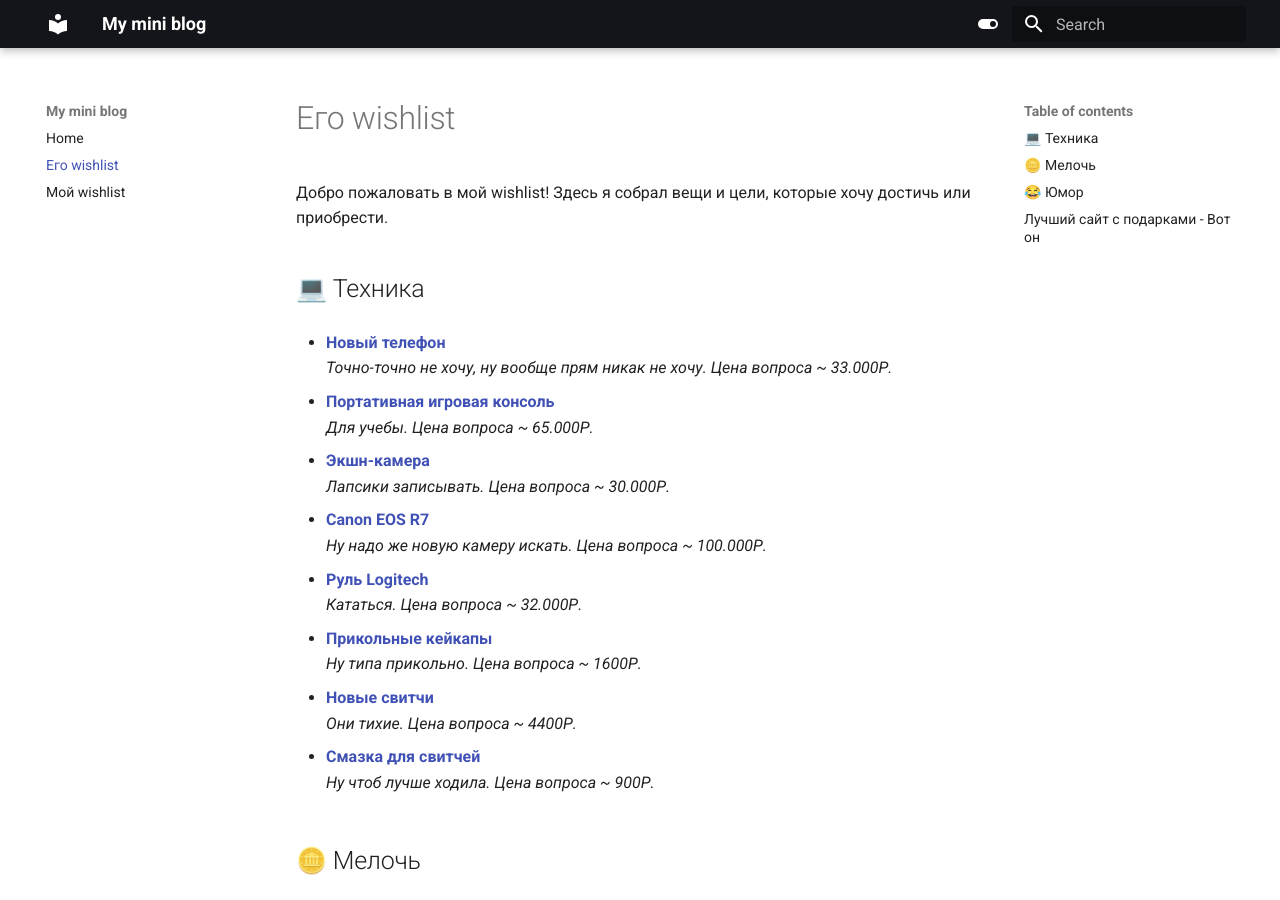
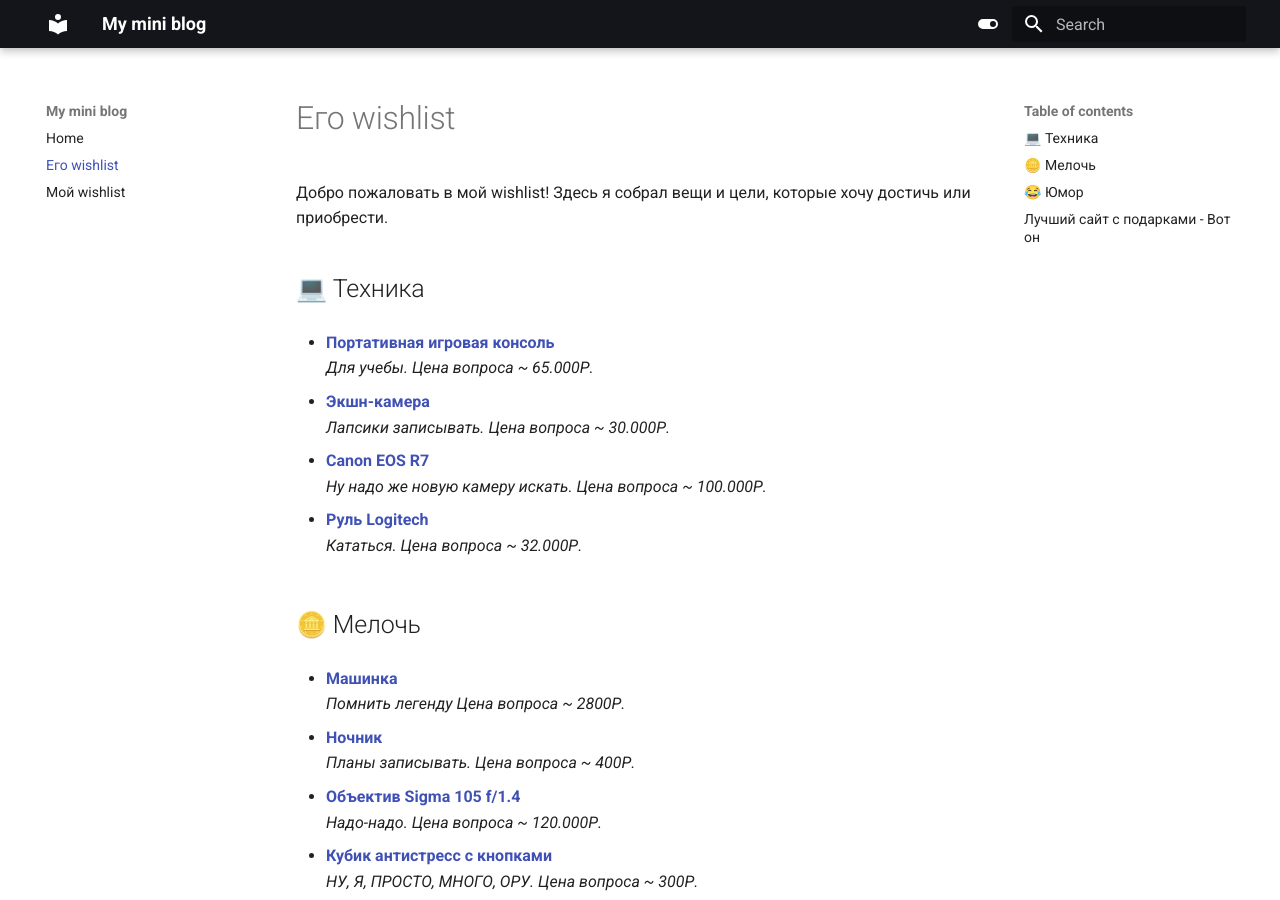
Before and after one commit to Feldmarshxll/personal-blog, an MkDocs documentation site: the page built from docs/Его wishlist 🎉.md, in a window 1280 px wide and 900 px high. Built offline with MkDocs 1.6.1 and Material for MkDocs 9.7.7, drawn with Linux system fonts in a browser that asks for light colours.

Commit message:
fgjsrflnkjlsdfglknlkjgnlkdsf

```diff
--- a/docs/Его wishlist 🎉.md
+++ b/docs/Его wishlist 🎉.md
@@ -3,8 +3,6 @@
 Добро пожаловать в мой wishlist! Здесь я собрал вещи и цели, которые хочу достичь или приобрести.
 
 ## 💻 Техника
-- **[Новый телефон](https://market.yandex.ru/cc/fApEb9t)**
-  _Точно-точно не хочу, ну вообще прям никак не хочу. Цена вопроса ~ 33.000Р._
 
 - **[Портативная игровая консоль](https://market.yandex.ru/cc/TNCAC8j)**
   _Для учебы. Цена вопроса ~ 65.000Р._
@@ -18,17 +16,12 @@
 - **[Руль Logitech](https://market.yandex.ru/cc/Nqn2QpK)**
   _Кататься. Цена вопроса ~ 32.000Р._
 
-- **[Прикольные кейкапы](https://market.yandex.ru/cc/O0EK5xf)**
-  _Ну типа прикольно. Цена вопроса ~ 1600Р._
-
-- **[Новые свитчи](https://market.yandex.ru/cc/kRDf25H)**
-  _Они тихие. Цена вопроса ~ 4400Р._
-
-- **[Смазка для свитчей](https://market.yandex.ru/cc/Ip146LX)**
-  _Ну чтоб лучше ходила. Цена вопроса ~ 900Р._
 
 
 ## 🪙 Мелочь
+- **[Машинка](https://market.yandex.ru/cc/8NQkja)**
+  _Помнить легенду Цена вопроса ~ 2800Р._
+
 - **[Ночник](https://market.yandex.ru/cc/IYr1v4j)**
   _Планы записывать. Цена вопроса ~ 400Р._
 
```
